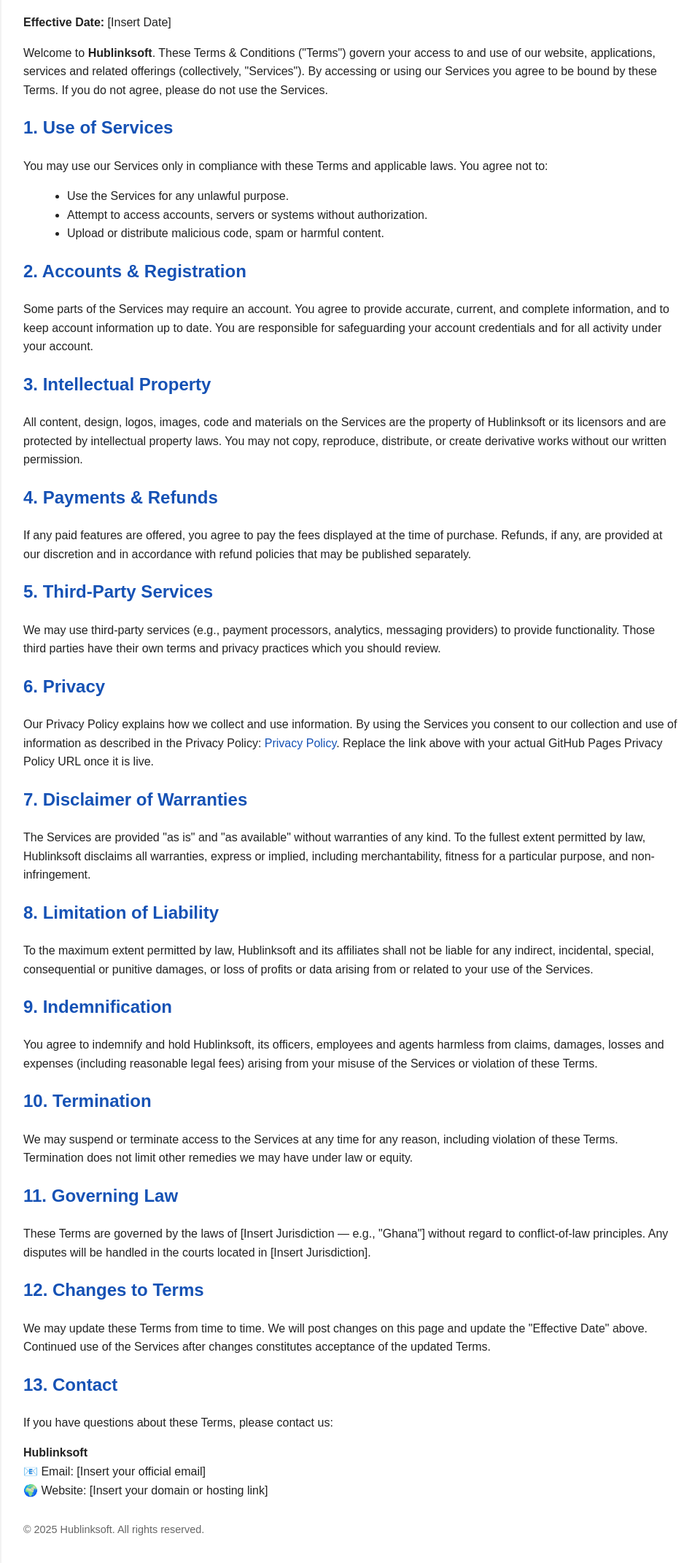
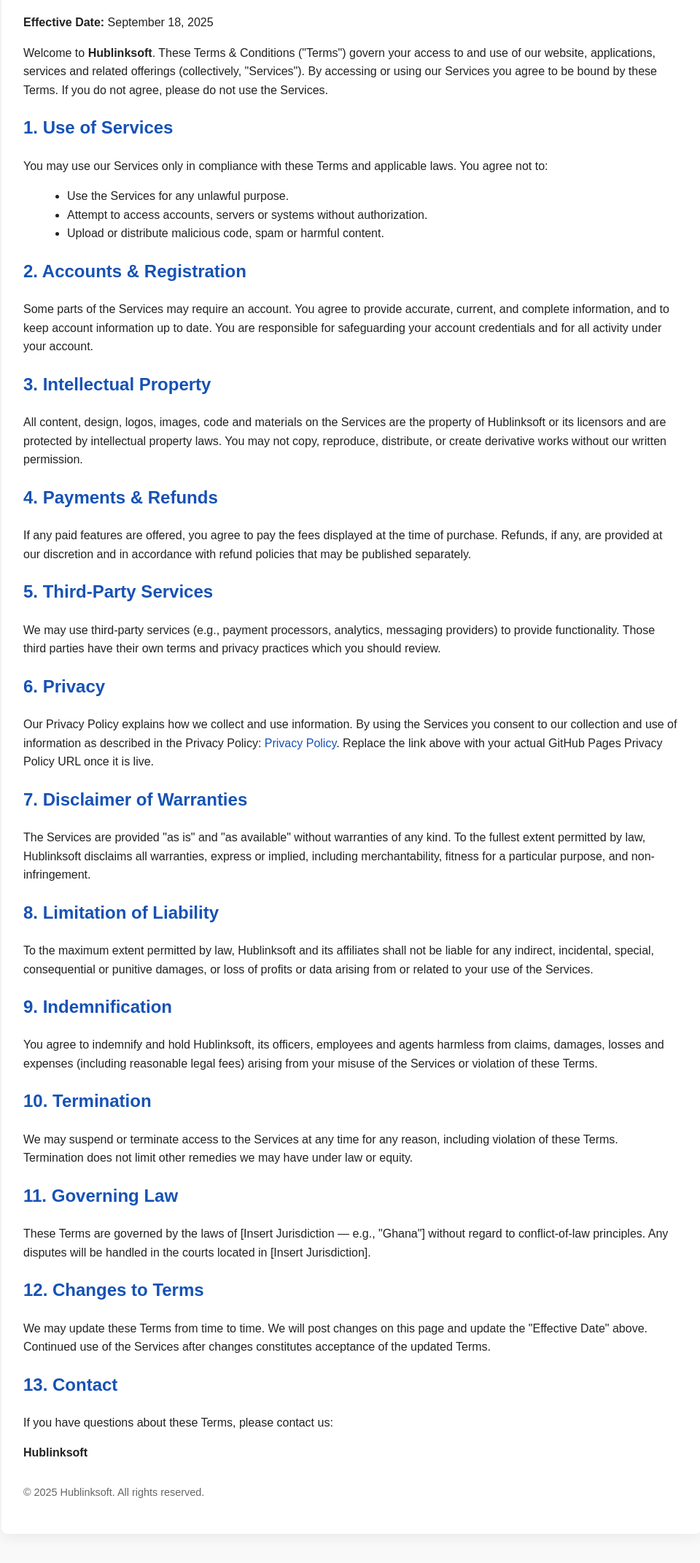
Before and after one commit to AlbertKwasond/privacy-policy, a plain HTML site: page terms.html in a window 1280 px wide. Shown: the part 126-2268 px from the top of the page at 73% size, without its empty margins (158-1118 px from the left). Drawn offline with Linux system fonts and the light colour scheme.

Commit message:
Update effective date and contact information in terms.html

```diff
--- a/terms.html
+++ b/terms.html
@@ -18,7 +18,7 @@
 <body>
   <div class="container">
     <h1>Terms &amp; Conditions</h1>
-    <p><strong>Effective Date:</strong> [Insert Date]</p>
+    <p><strong>Effective Date:</strong>  September 18, 2025</p>
 
     <p>Welcome to <strong>Hublinksoft</strong>. These Terms &amp; Conditions ("Terms") govern your access to and use of our website, applications, services and related offerings (collectively, "Services"). By accessing or using our Services you agree to be bound by these Terms. If you do not agree, please do not use the Services.</p>
 
@@ -66,8 +66,6 @@
     <h2>13. Contact</h2>
     <p>If you have questions about these Terms, please contact us:</p>
     <p><strong>Hublinksoft</strong><br>
-      📧 Email: [Insert your official email]<br>
-      🌍 Website: [Insert your domain or hosting link]</p>
 
     <div class="footer small">
       <p>© <script>document.write(new Date().getFullYear());</script> Hublinksoft. All rights reserved.</p>
```
